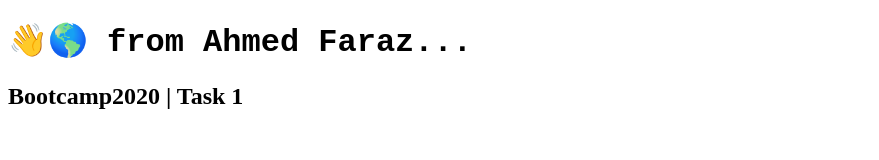
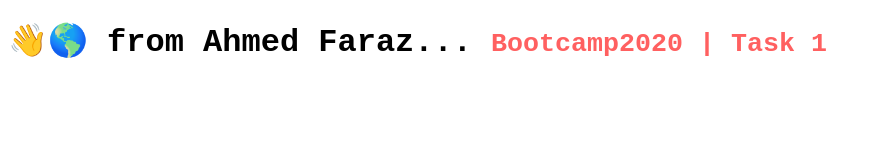
Before and after one commit to aahmedfaraz/Bootcamp2020-Task1, a plain HTML site: page index.html in a window 1280 px wide. Shown: the whole page, without its empty margins (0-879 px from the left). Drawn offline with Linux system fonts and the light colour scheme.

Commit message:
Update index.html

```diff
--- a/index.html
+++ b/index.html
@@ -6,13 +6,15 @@
     <meta name="viewport" content="width=device-width, initial-scale=1.0">
     <title>Ahmed Faraz</title>
     <style>
-        h1 {
+        body {
             font-family: 'Courier New', Courier, monospace;
+        }
+        h1 small {
+            color: rgb(255, 96, 96);
         }
     </style>
 </head>
 <body>
-    <h1>👋🌎 from Ahmed Faraz...</h1>
-    <h2>Bootcamp2020 | Task 1</h2>
+    <h1>👋🌎 from Ahmed Faraz... <small>Bootcamp2020 | Task 1</small></h1>
 </body>
 </html>
```
